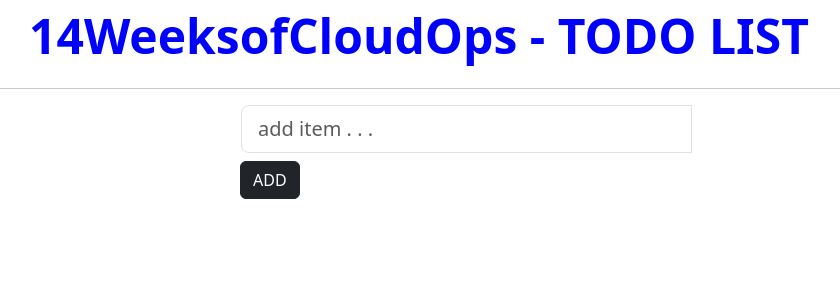
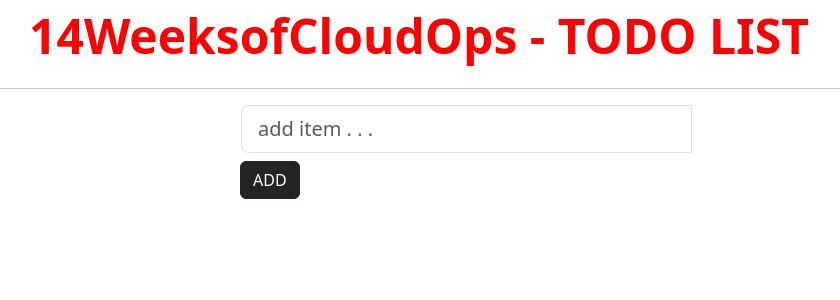
Before and after one commit to sub1ime8/AppCode, a React (Create React App) app: page / in a window 1280 px wide. Shown: the top 300 px of the page, without its empty margins (221-1061 px from the left). Built offline with nearby package versions, Linux system fonts and the light colour scheme.

Commit message:
Change color font

```diff
--- a/src/App.js
+++ b/src/App.js
@@ -85,8 +85,8 @@ class App extends Component {
                         alignItems: "center",
                         fontSize: "3rem",
                         fontWeight: "bolder",
-                        color: "blue",
-                        //color: "red",
+                        //color: "blue",
+                        color: "red",
                     }}
                 >
                     14WeeksofCloudOps - TODO LIST
```
